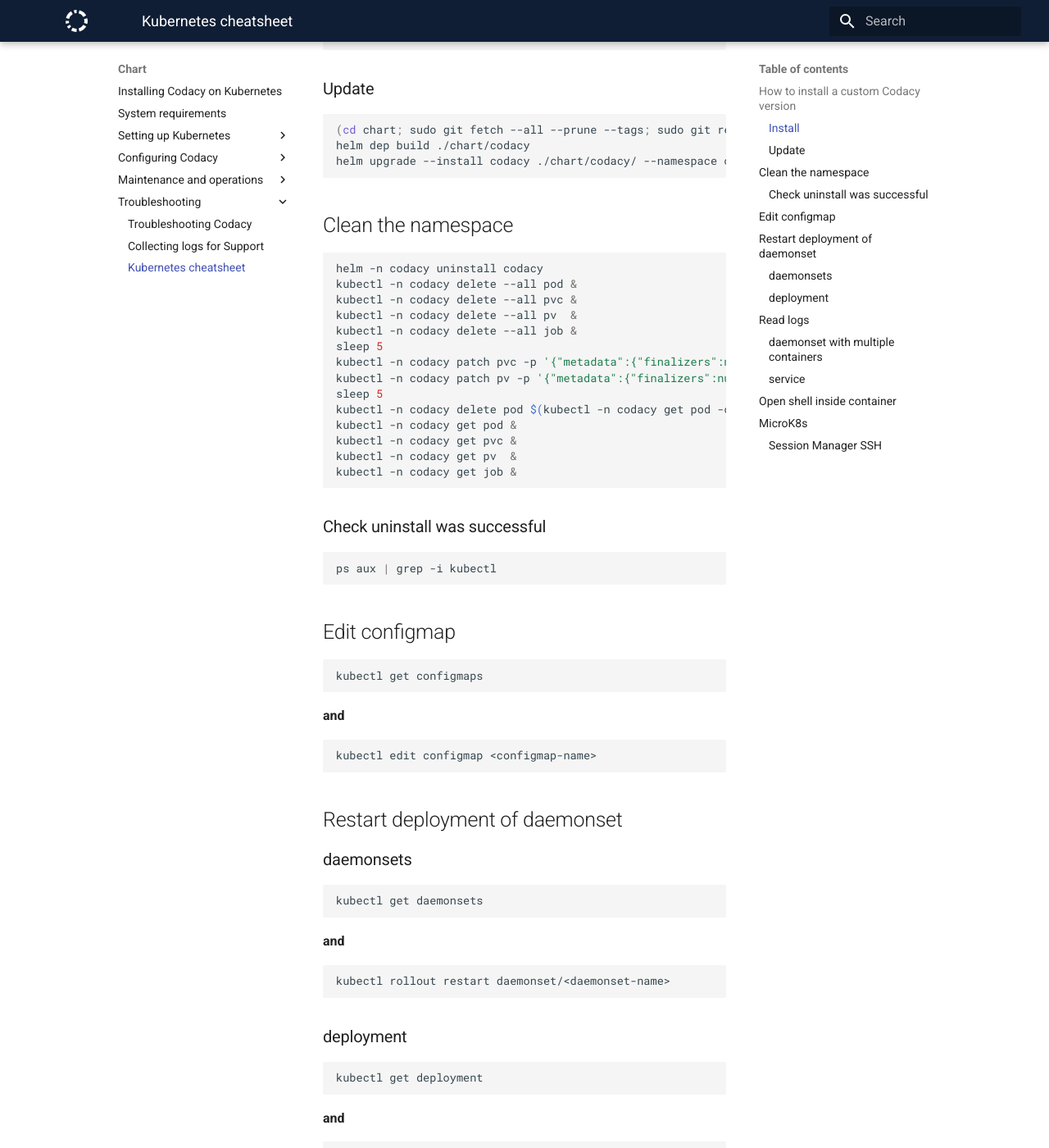
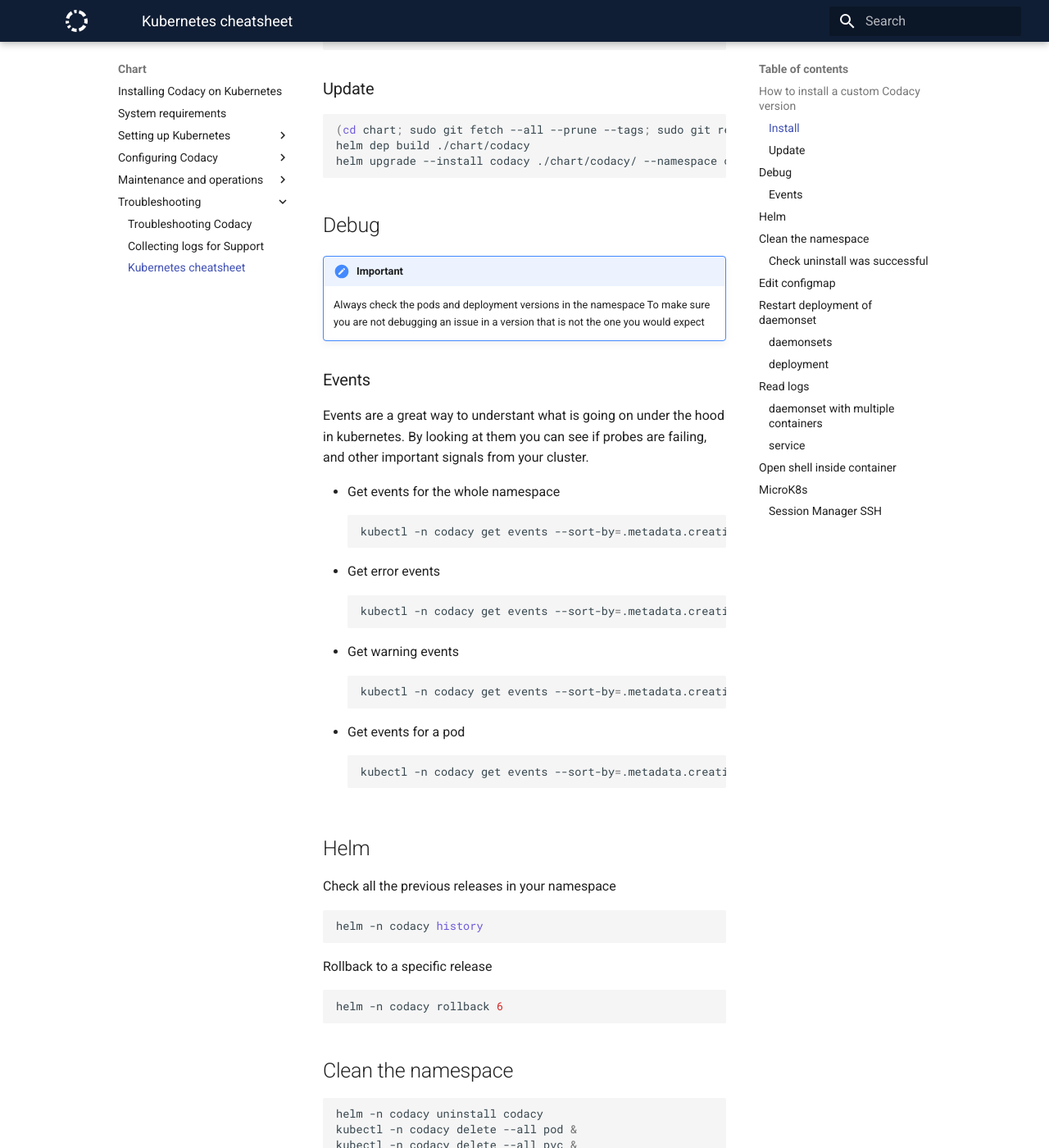
Before and after one commit to codacy/chart, an MkDocs documentation site: the page built from docs/troubleshoot/k8s-cheatsheet.md, in a window 1280 px wide and 1400 px high, scrolled down 297 px. Shown: the whole window at 82% size. Built offline with MkDocs 1.6.1 and Material for MkDocs 9.7.7, drawn with Linux system fonts in a browser that asks for light colours.

Commit message:
doc: Add debug tips to k8s cheatsheet

````diff
--- a/docs/troubleshoot/k8s-cheatsheet.md
+++ b/docs/troubleshoot/k8s-cheatsheet.md
@@ -16,6 +16,48 @@
 (cd chart; sudo git fetch --all --prune --tags; sudo git reset --hard origin/<YOUR-BRANCH>;)
 helm dep build ./chart/codacy
 helm upgrade --install codacy ./chart/codacy/ --namespace codacy --atomic --timeout=300 --values ./<YOUR-VALUES-FILE>
+```
+
+## Debug
+
+!!! important
+    Always check the pods and deployment versions in the namespace
+    To make sure you are not debugging an issue in a version that is not the one you would expect
+
+### Events
+
+Events are a great way to understant what is going on under the hood in kubernetes.
+By looking at them you can see if probes are failing, and other important signals from your cluster.
+
+- Get events for the whole namespace
+```bash
+kubectl -n codacy get events --sort-by=.metadata.creationTimestamp
+```
+- Get error events
+```bash
+kubectl -n codacy get events --sort-by=.metadata.creationTimestamp --field-selector type=Error
+```
+- Get warning events
+```bash
+kubectl -n codacy get events --sort-by=.metadata.creationTimestamp --field-selector type=Warning
+```
+- Get events for a pod
+```bash
+kubectl -n codacy get events --sort-by=.metadata.creationTimestamp --field-selector involvedObject.name=<pod-name>
+```
+
+## Helm
+
+Check all the previous releases in your namespace
+
+```bash
+helm -n codacy history
+```
+
+Rollback to a specific release
+
+```bash
+helm -n codacy rollback 6
 ```
 
 ## Clean the namespace
````
